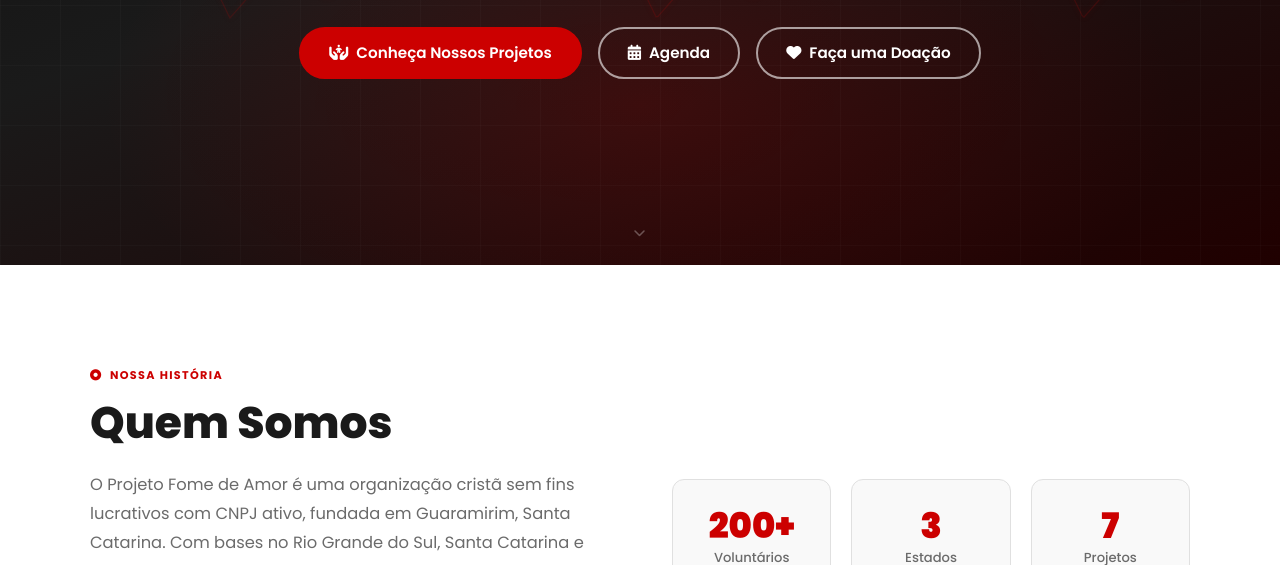
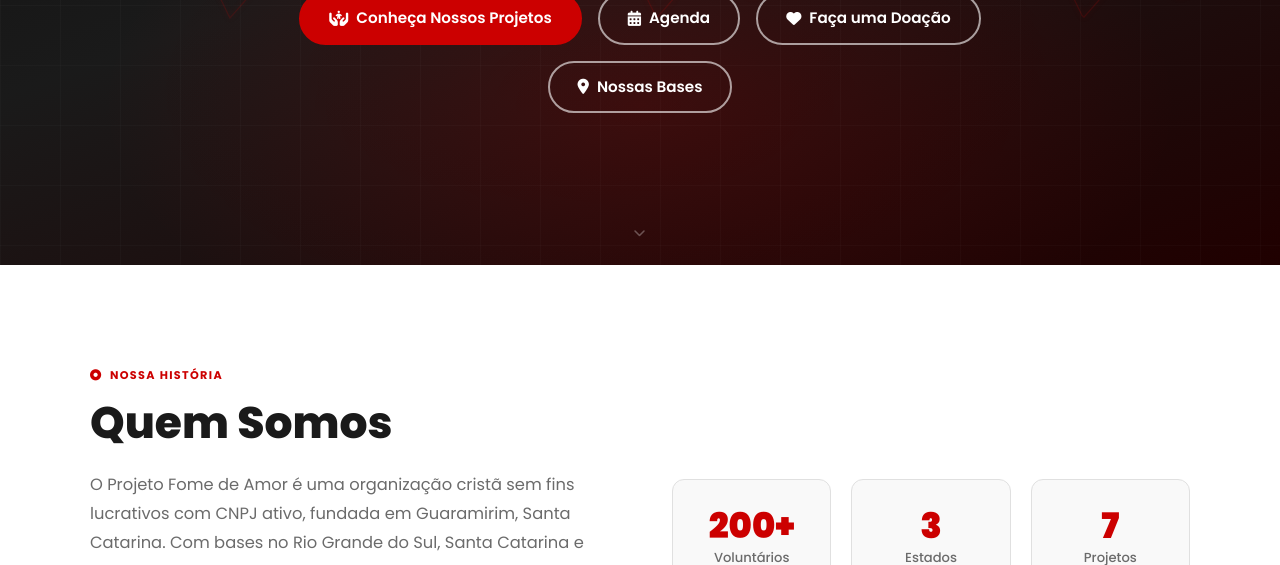
Before and after one commit to bruno2fly/fome-de-amor, a plain HTML site: page index.html in a window 1280 px wide. Shown: the part 535-1100 px from the top of the page. Drawn offline with Linux system fonts and the light colour scheme; animation ran at ten frames a second.

Commit message:
Add Bases button to hero section

```diff
--- a/index.html
+++ b/index.html
@@ -1042,6 +1042,10 @@
           <i class="fa-solid fa-heart"></i>
           Faça uma Doação
         </a>
+        <a href="bases.html" class="btn btn-outline-white">
+          <i class="fa-solid fa-location-dot"></i>
+          Nossas Bases
+        </a>
       </div>
     </div>
     <div class="hero-scroll" aria-hidden="true">
```
